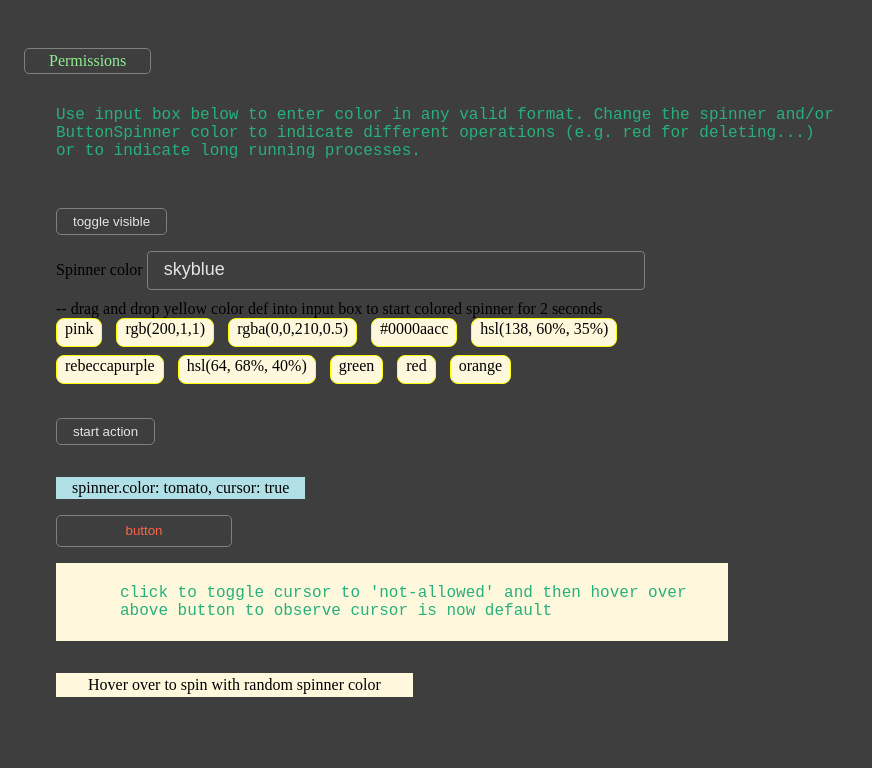
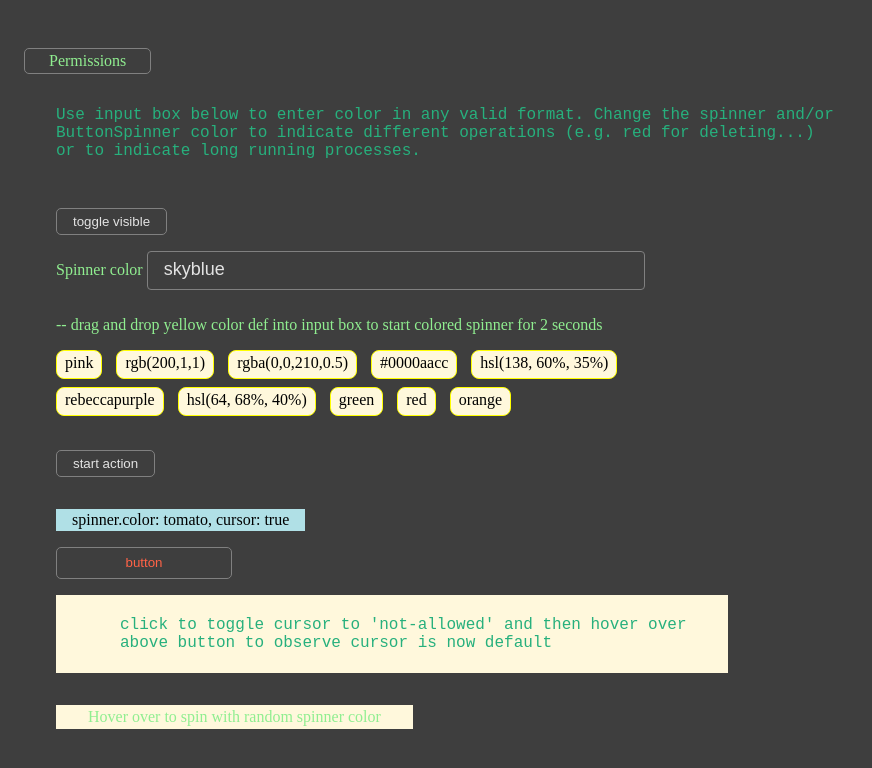
Before and after one commit to mbanem/spinner, a SvelteKit app: page / in a window 1280 px wide. Shown: the top 768 px of the page, without its empty margins (0-872 px from the left). Built offline with nearby package versions, Linux system fonts and the light colour scheme.

Commit message:
drag and drop color by user name

```diff
--- a/src/routes/+page.svelte
+++ b/src/routes/+page.svelte
@@ -7,36 +7,29 @@
 	let spinner: ReturnType<typeof buttonSpinner.getSpinner>;
 	let btnDelete: HTMLButtonElement;
 
-	// let spinOn = false,
-	// 	disabled = false,
-	// 	// cursor = true,
-	// 	height = '2rem';
 	let var_color = 'skyblue';
 
 	const colors = [
-		'pink',
-		'rgb(200,1,1)',
-		'rgba(0,0,210,0.5)',
-		'#0000aacc',
-		'hsl(138, 60%, 35%)',
-		'rebeccapurple',
-		'hsl(64, 68%, 40%)',
-		'green',
-		'red',
-		'orange'
+		['pink', 'Dragana'],
+		['rgb(200,1,1)', 'Zeljko'],
+		['rgba(0,0,210,0.5)', 'Filip'],
+		['#0000aacc', 'Matia'],
+		['hsl(138, 60%, 35%)', 'Mia'],
+		['rebeccapurple', 'Marko'],
+		['hsl(64, 68%, 40%)', 'Nikola'],
+		['green', 'Bojana'],
+		['red', 'Jovana'],
+		['orange', 'Milica']
 	];
 	const toggleVisible = () => {
 		spinner.hidden = !spinner.hidden;
-		// btnDelete.style.display = btnDelete.style.display === 'none' ? 'block' : 'none';
 	};
 	const toggleLoading = () => {
-		// loading = !loading;
 		spinner.spinOn = !spinner.spinOn;
 	};
 	const toggleAction = () => {
 		toggleLoading();
-		// NOTE: cannot change spinner color while spinning
-		// spinner.color = spinner.spinOn ? 'red' : 'black'
+
 		btnDelete.style.color = spinner.spinOn ? 'red' : 'black';
 		spinner.width = spinner.width === '10rem' ? '15rem' : '10rem';
 		spinner.caption = spinner.spinOn ? 'Creating...' : 'Create Todo';
@@ -45,21 +38,31 @@
 	};
 
 	// Drag and Drop functionality.
-	// User starts dragging from an element with id
+	// User starts dragging from an element having an id attribute
 	const start = (event: DragEvent) => {
 		event.dataTransfer?.setData('text', (event.target as HTMLSpanElement).id);
 	};
 
-	// element can allow dropping over it
+	// this is only visual indicator that element with attribute ondragover={allowDrop}
+	// allows dropping when dragging over it
 	const allowDrop = (event: DragEvent) => {
 		event.preventDefault();
 	};
+	let fromUser: string; // drag  source holds username to show when dropped
+	// element having the above attribute and ondrop={drop} is where the dragged element could be dropped
+	// drop will deliver only id attribute of the source element, so the drop function have to get
+	// source HTMLElement by id and take some content like innerText or datastore content
 	const drop = (event: DragEvent) => {
 		event.preventDefault();
 		const id = event.dataTransfer?.getData('text') as string;
-		var_color = document.getElementById(id)?.innerText as string;
+		if (!id) return;
+		const el = document.getElementById(id);
+		if (!el) return;
+		fromUser = `from ${el.dataset.username}`;
+		var_color = el?.innerText as string;
 		(event.target as HTMLInputElement).value = var_color;
 		spinner.color = var_color;
+
 		toggleAction();
 		setTimeout(() => {
 			toggleAction();
@@ -137,7 +140,7 @@
     To handle the drag flow, you need some kind of source element (where the drag starts),
     the data payload (the thing being dragged), and a target (an area to catch the drop).
   -->
-	Spinner color
+	Spinner color {fromUser}
 	<input
 		id="color_input"
 		type="text"
@@ -146,15 +149,21 @@
 		ondrop={drop}
 		ondragover={allowDrop}
 	/>
-	<p style="margin:0;padding:0;">
-		-- drag and drop yellow color def into input box to start colored spinner for 2 seconds<br />
+	<div style="margin:0;padding:0;">
+		<p>-- drag and drop yellow color def into input box to start colored spinner for 2 seconds</p>
 		{#each colors as color, ix}
 			{#if ix === 5}
 				<span style="display:block;margin-top:8px"></span>
 			{/if}
-			<span id={`c${ix + 1}`} draggable={true} ondragstart={start} aria-hidden={true}>{color}</span>
+			<span
+				id={`c${ix + 1}`}
+				draggable={true}
+				ondragstart={start}
+				aria-hidden={true}
+				data-username={color[1]}>{color[0]}</span
+			>
 		{/each}
-	</p>
+	</div>
 	<br />
 	<button id="action" onclick={toggleAction}>start action</button>
 
@@ -194,6 +203,7 @@
 	}
 	.container {
 		margin-left: 2rem;
+		color: lightgreen;
 	}
 	button {
 		margin: 1rem 0;
@@ -213,6 +223,8 @@
 		margin-right: 10px;
 		border-radius: 8px;
 		border: 1px solid yellow;
+		color: black;
+		line-height: 22px;
 	}
 	.div-hover {
 		width: max-content;
--- a/src/routes/ButtonSpinner.svelte
+++ b/src/routes/ButtonSpinner.svelte
@@ -3,29 +3,31 @@
 	ButtonSpinner wraps an HTMLButtonElement named button, so it could be bound to a parent variable say:
     let btnCreate:HTMLButtonElement
     <ButtonSpinner bind:button={btnCreate} ...><ButtonSpinner>
-  and it is the only way to get reference to the embedded button.
-  There is no way for now to get reference via document.querySelector('ButtonSpinner')
-  or document.getElementsByTagName('ButtonSpinner')[0].
+  and it is the only way to get reference to the embedded button. If necessary event listeners could be
+	mounted on button instance like
+		btnCreate.addEventListener('mouseenter', spinTheButton)
+  There is no way for now to get reference via document.querySelector('ButtonSpinner') or
+  document.getElementsByTagName('ButtonSpinner')[0].
 
-	Component <script lang='ts'> blocks cannot export a variable (except modules <script module lang='ts'>)
-	but could export functions that return a variable -- so this component exports getSpinner function
-	so parent component can get an instance of class SpinnerSetter like so
-		import { onMount } from 'svelte'
-		import SpinnerButton from 'usually $lib/components/Button.setter.svelte'
-		let B:typeof ButtonSpinner
-		let spinner:any
-	As B holds getSpinner function the instance of SpinnerSetter is usually got from onMount
+	Component from its <script lang='ts'> block cannot export a variable (except from <script module lang='ts'>)
+	but it could export functions that return a variable -- so this component exports getSpinner function
+	and parent component can get an instance of a class SpinnerSetter like so
+		import ButtonSpinner from './ButtonSpinner.svelte';
+		let buttonSpinner: ReturnType<typeof ButtonSpinner>;
+		let spinner: ReturnType<typeof buttonSpinner.getSpinner>;
+
+	As buttonSpinner holds getSpinner function the instance of SpinnerSetter is usually got from onMount handler
 		onMount(()=> {
-			spinner = B.getSpinner()
+			spinner = buttonSpinner.getSpinner();
 		})
-	The spinner exposes all the attributes that ButtonSpinner can accept from HTML markup, like
-		<ButtonSpinner bind:button={btnCreate} caption='Create Todo' hidden={false} bind:color={color} ...>
+	The spinner exposes all the attributes that ButtonSpinner can accept as $props() from HTML markup, like
+		<ButtonSpinner bind:button={btnCreate} caption='Create Todo' hidden={false} colo='tomato' ...>
 
 
-	Every attribute could be bound to sibling parent variable, like color above
-		let color = 'skyblue'     // with or without default value, 'skyblue' in this case
-	and the variable could be changed dynamically having impact on <ButtonSpinner> component, except
-	for color variable if spinner is all at the time.
+	Every attribute could be controlled via spinner.<attribute name> like
+		spinner.color = 'skyblue'
+		spinner.spinOn = true
+
 
 
 
@@ -71,26 +73,15 @@
 <script lang="ts">
 	// import { onMount } from 'svelte';
 
+	// Generic Accessor get attribute value on an instance of type T
+	// NOTE: svelte playground with Runes allows
+	// const setTK = <T extends SpinnerSetter, K extends keyof SpinnerSetter>(obj: T, property: K, val: T[K]): void => {
+	const getTK = <T, K extends keyof T>(obj: T, property: K): T[K] => {
+		return obj[property];
+	};
 	const setTK = <T, K extends keyof T>(obj: T, property: K, val: T[K]): void => {
 		obj[property] = val;
-		// if ('color|size|width|height'.includes(property as string)) {
-		// 	// @ts-expect-error
-		// 	obj.style[property] = val;
-		// }
-		// // else if ('hidden'){
-		// //       obj.style.display = (val ? 'block':'none');
-		// //   }
-		// else if (property === 'cursor') {
-		// 	(obj as HTMLElement).style.cursor = val ? 'default' : 'not-allowed';
-		// } else {
-		// 	obj[property] = val;
-		// }
 	};
-
-	// Generic Accessor get attribute value on an instance of type T
-	function getTK<T, K extends keyof T>(obj: T, property: K): T[K] {
-		return obj[property];
-	}
 
 	export class SpinnerSetter {
 		caption = $state<string>('');
@@ -107,6 +98,8 @@
 		width = $state<string>('');
 		height = $state<string>('');
 
+		// NOTE: svelte playground with Runes allows prop to be set as prop as keyof typeof spinner
+		// of prop as keyof SpinnerSetter
 		get = (prop: string) => {
 			return getTK(spinner, prop);
 		};
@@ -145,6 +138,7 @@
 			this.height = height;
 		}
 	}
+	type SetterProp = keyof SpinnerSetter;
 	const spinner = new SpinnerSetter('button');
 	export const getSpinner = () => {
 		return spinner as SpinnerSetter;
@@ -186,7 +180,7 @@
 	let {
 		caption = 'button',
 		button = $bindable(),
-		formaction,
+		formaction = '?/create',
 		spinOn = $bindable(spinner.spinOn),
 		hidden = $bindable(spinner.hidden),
 		disabled = $bindable(false),
@@ -262,12 +256,10 @@
 			transform: rotate(360deg);
 		}
 	}
-	.hidden {
-		display: none;
-	}
 	.info {
 		width: max-content;
 		padding: 2px 1rem;
+		color: black;
 		background-color: powderblue;
 		text-wrap: nowrap;
 	}
```
